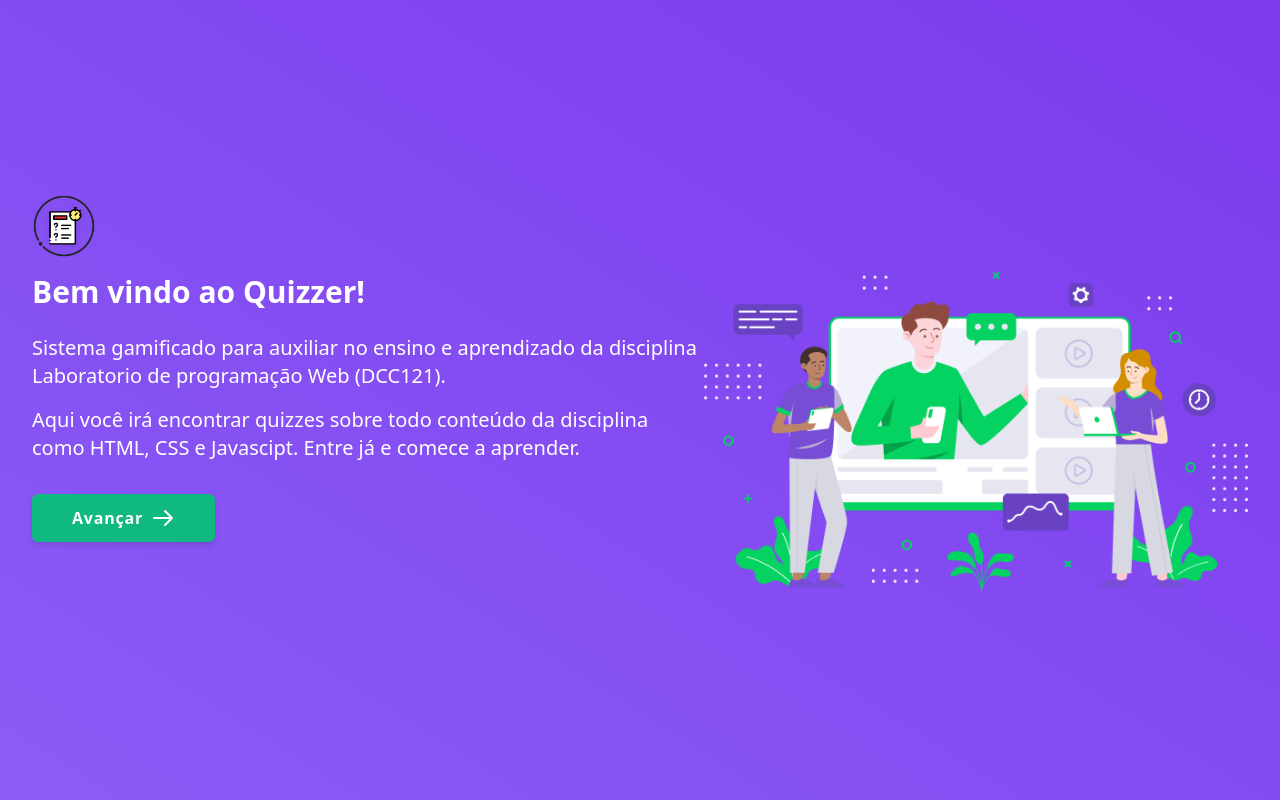
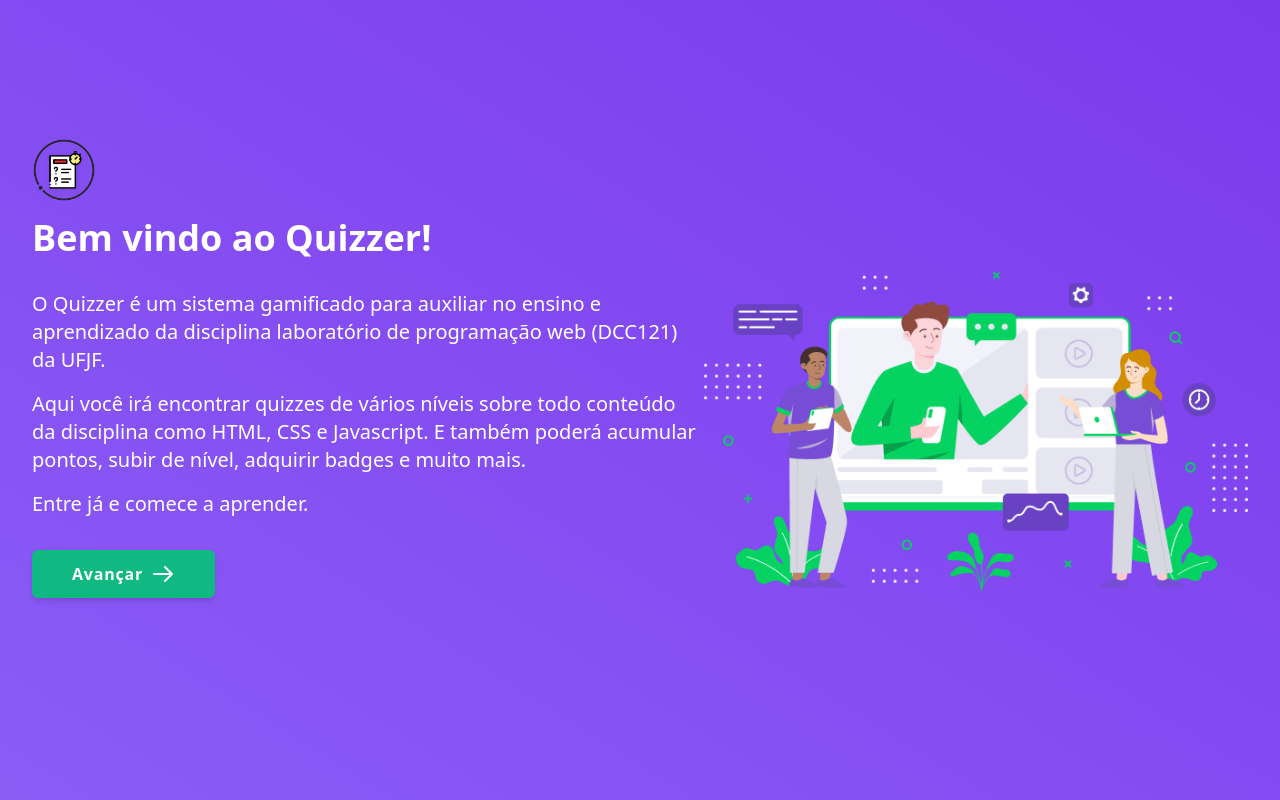
Before and after one commit to YuriPerro/Yuri_Lucas, a React (Vite) app in the folder app/: page / in a window 1280 px wide. Built offline with nearby package versions, Linux system fonts and the light colour scheme.

Commit message:
Melhora digitacao dos textos no sistema

```diff
--- a/app/src/components/QuizResultView.jsx
+++ b/app/src/components/QuizResultView.jsx
@@ -16,7 +16,7 @@ function QuizResultView(props) {
 
       <PieChart
         data={{
-          labels: ["Corretas", "Erradas"],
+          labels: ["Respostas corretas", "Respostas incorretas"],
           values: [rightAnswers, totalQuestions - rightAnswers],
         }}
       />
--- a/app/src/pages/Intro.jsx
+++ b/app/src/pages/Intro.jsx
@@ -16,15 +16,17 @@ function Intro() {
           <div className="w-16 mb-4">
             <img src={logo} alt="logo" />
           </div>
-          <p className="mb-6 text-3xl font-semibold">Bem vindo ao Quizzer!</p>
+          <p className="mb-8 text-4xl font-semibold">Bem vindo ao Quizzer!</p>
           <p className="mb-4">
-            Sistema gamificado para auxiliar no ensino e aprendizado da disciplina Laboratorio de
-            programação Web (DCC121).
+            O Quizzer é um sistema gamificado para auxiliar no ensino e aprendizado da disciplina
+            laboratório de programação web (DCC121) da UFJF.
           </p>
-          <p className="mb-8">
-            Aqui você irá encontrar quizzes sobre todo conteúdo da disciplina como HTML, CSS e
-            Javascipt. Entre já e comece a aprender.
+          <p className="mb-4">
+            Aqui você irá encontrar quizzes de vários níveis sobre todo conteúdo da disciplina como
+            HTML, CSS e Javascript. E também poderá acumular pontos, subir de nível, adquirir badges
+            e muito mais.
           </p>
+          <p className="mb-8"> Entre já e comece a aprender.</p>
           <Button color="green" onClick={() => setLocation("/login")}>
             Avançar
             <ArrowRightIcon className="w-6" />
```
